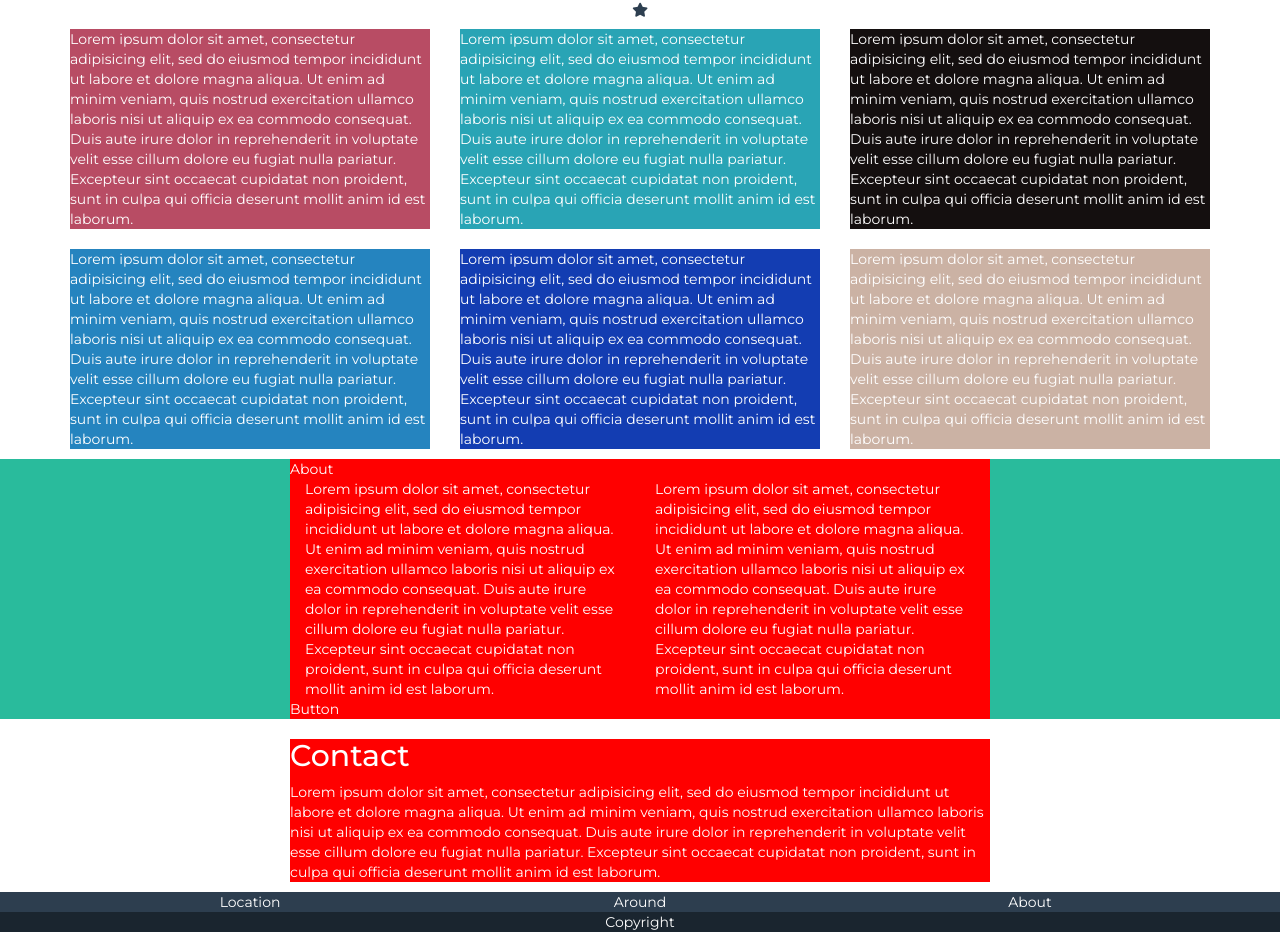
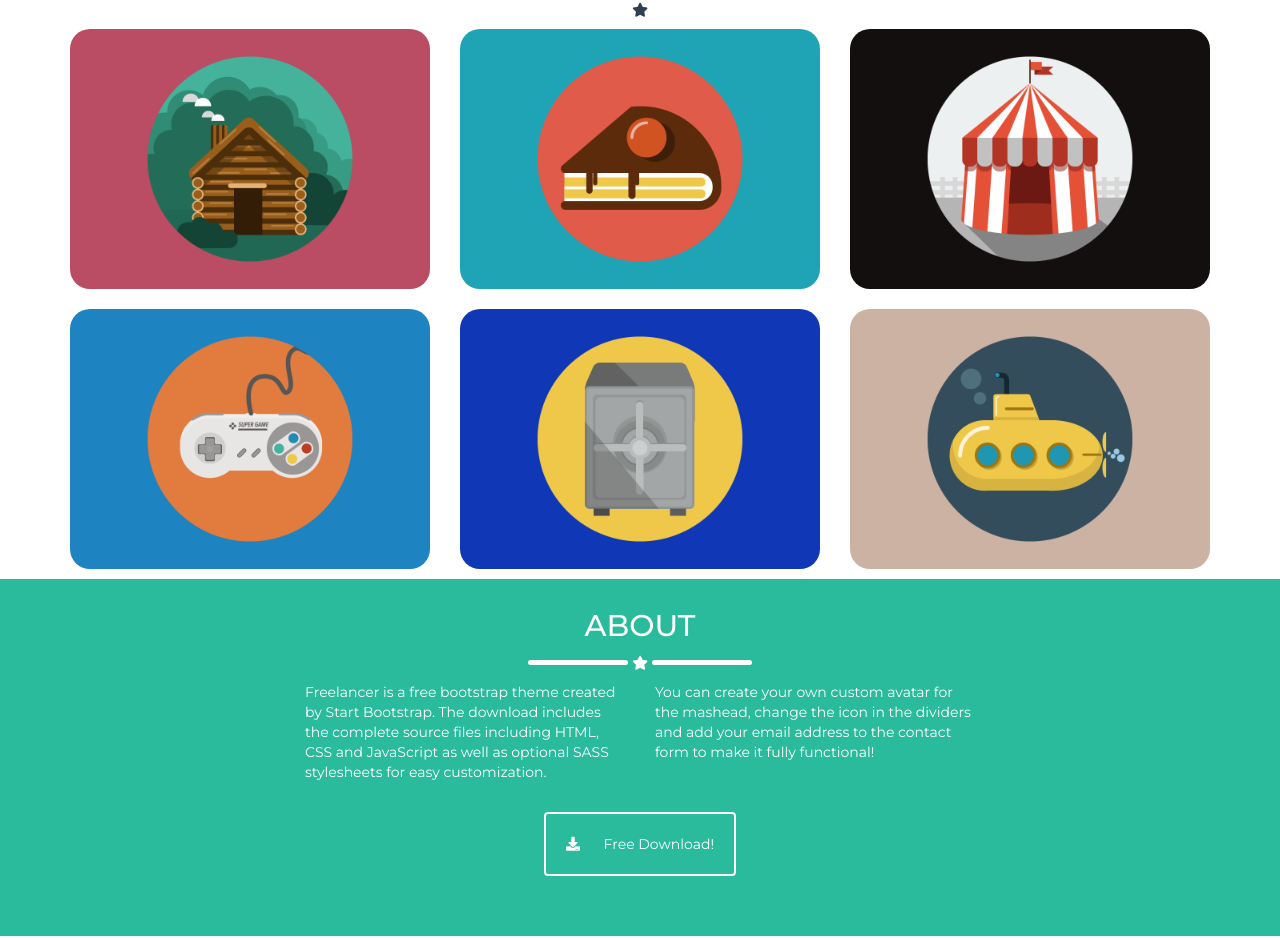
Before and after one commit to grecomatteo86/html-css-bootstrap-freelancer, a plain HTML site: page index.html in a window 1280 px wide. Shown: the part 506-1445 px from the top of the page. Drawn offline with nearby package versions, Linux system fonts and the light colour scheme.

Commit message:
xs_section_two commit

```diff
--- a/css/style.css
+++ b/css/style.css
@@ -38,7 +38,7 @@ body{
   height: 250px;
   margin: auto;
 }
-.box_image>img{
+img{
   width: 100%;
   height: 100%;
 }
@@ -55,39 +55,31 @@ body{
 /*section_one*/
 /*generals*/
 .main_box{
-  margin: 10px 0;
+  margin: 10px 0;;
+}
+.section_one img{
+  border-radius: 20px;
 }
 /*/generals*/
-.one{
-  background-color: rgb(184, 76, 100);
-}
-.two{
-  background-color: rgb(41, 164, 181);
-}
-.three{
-  background-color: rgb(20, 15, 15);
-}
-.four{
-  background-color: rgb(37, 132, 191);
-}
-.five{
-  background-color: rgb(19, 61, 178);
-}
-.six{
-  background-color: rgb(203, 178, 164);
-}
 /*/section_one*/
 /*section_two_about*/
 .my_container{
   max-width: 700px;
   margin: auto;
-  background-color: red;
 }
 .about{
-  /* text-align: center; */
+  padding: 10px 0;
 }
 .cta{
-  /* text-align: center; */
+  margin-top: 20px;
+  padding-bottom: 60px;
+}
+.border{
+  border: 2px solid white;
+  padding:20px;
+}
+.icon{
+  margin-right: 20px;
 }
 /*/section_two_about*/
 /*section_three_contact_me*/
@@ -105,6 +97,7 @@ h2{
 /*upper_footer*/
 /*/upper_footer*/
 /*/footer*/
+
 /*responsiveness*/
 /*xs_devices*/
 @media screen and (max-width:767px) {
@@ -125,6 +118,9 @@ h2{
     font-weight: 700;
     margin-top: 50px;
   }
+  .format_par{
+    font-size: 20px;
+  }
   .divider{
     margin: 25px 0;
     display: inline-block;
@@ -144,6 +140,13 @@ h2{
   .section_one .line{
     background-color: rgb(45, 63, 80);;
   }
+  /*box*/
+  .main_box{
+    width: 350px;
+    height: 250px;
+  }
+  /*/box*/
+
   /*/main*/
 }
 /*/xs_devices*/
--- a/index.html
+++ b/index.html
@@ -90,43 +90,43 @@
         <div class="row">
           <!--box_1-->
           <div class="col-xs-12 col-sm-6 col-md-4">
-            <div class="main_box one">
-              Lorem ipsum dolor sit amet, consectetur adipisicing elit, sed do eiusmod tempor incididunt ut labore et dolore magna aliqua. Ut enim ad minim veniam, quis nostrud exercitation ullamco laboris nisi ut aliquip ex ea commodo consequat. Duis aute irure dolor in reprehenderit in voluptate velit esse cillum dolore eu fugiat nulla pariatur. Excepteur sint occaecat cupidatat non proident, sunt in culpa qui officia deserunt mollit anim id est laborum.
+            <div class="main_box">
+              <img src="img/house.png" alt="">
             </div>
           </div>
           <!--/box_1-->
           <!--box_2-->
           <div class="col-xs-12 col-sm-6 col-md-4">
-            <div class="main_box two">
-              Lorem ipsum dolor sit amet, consectetur adipisicing elit, sed do eiusmod tempor incididunt ut labore et dolore magna aliqua. Ut enim ad minim veniam, quis nostrud exercitation ullamco laboris nisi ut aliquip ex ea commodo consequat. Duis aute irure dolor in reprehenderit in voluptate velit esse cillum dolore eu fugiat nulla pariatur. Excepteur sint occaecat cupidatat non proident, sunt in culpa qui officia deserunt mollit anim id est laborum.
+            <div class="main_box">
+              <img src="img/cake.png" alt="">
             </div>
           </div>
           <!--/box_2-->
           <!--box_3-->
           <div class="col-xs-12 col-sm-6 col-md-4">
-            <div class="main_box three">
-              Lorem ipsum dolor sit amet, consectetur adipisicing elit, sed do eiusmod tempor incididunt ut labore et dolore magna aliqua. Ut enim ad minim veniam, quis nostrud exercitation ullamco laboris nisi ut aliquip ex ea commodo consequat. Duis aute irure dolor in reprehenderit in voluptate velit esse cillum dolore eu fugiat nulla pariatur. Excepteur sint occaecat cupidatat non proident, sunt in culpa qui officia deserunt mollit anim id est laborum.
+            <div class="main_box">
+              <img src="img/circus.png" alt="">
             </div>
           </div>
           <!--/box_3-->
           <!--box_4-->
           <div class="col-xs-12 col-sm-6 col-md-4">
-            <div class="main_box four">
-              Lorem ipsum dolor sit amet, consectetur adipisicing elit, sed do eiusmod tempor incididunt ut labore et dolore magna aliqua. Ut enim ad minim veniam, quis nostrud exercitation ullamco laboris nisi ut aliquip ex ea commodo consequat. Duis aute irure dolor in reprehenderit in voluptate velit esse cillum dolore eu fugiat nulla pariatur. Excepteur sint occaecat cupidatat non proident, sunt in culpa qui officia deserunt mollit anim id est laborum.
+            <div class="main_box">
+              <img src="img/game.png" alt="">
             </div>
           </div>
           <!--/box_4-->
           <!--box_5-->
           <div class="col-xs-12 col-sm-6 col-md-4">
-            <div class="main_box five">
-              Lorem ipsum dolor sit amet, consectetur adipisicing elit, sed do eiusmod tempor incididunt ut labore et dolore magna aliqua. Ut enim ad minim veniam, quis nostrud exercitation ullamco laboris nisi ut aliquip ex ea commodo consequat. Duis aute irure dolor in reprehenderit in voluptate velit esse cillum dolore eu fugiat nulla pariatur. Excepteur sint occaecat cupidatat non proident, sunt in culpa qui officia deserunt mollit anim id est laborum.
+            <div class="main_box">
+              <img src="img/safe.png" alt="">
             </div>
           </div>
           <!--/box_5-->
           <!--box_6-->
           <div class="col-xs-12 col-sm-6 col-md-4">
-            <div class="main_box six">
-              Lorem ipsum dolor sit amet, consectetur adipisicing elit, sed do eiusmod tempor incididunt ut labore et dolore magna aliqua. Ut enim ad minim veniam, quis nostrud exercitation ullamco laboris nisi ut aliquip ex ea commodo consequat. Duis aute irure dolor in reprehenderit in voluptate velit esse cillum dolore eu fugiat nulla pariatur. Excepteur sint occaecat cupidatat non proident, sunt in culpa qui officia deserunt mollit anim id est laborum.
+            <div class="main_box">
+              <img src="img/submarine.png" alt="">
             </div>
           </div>
           <!--/box_6-->
@@ -136,27 +136,37 @@
     <!--/section_one-->
     <!--section_two_about-->
     <section class="color_secondary section_two">
-      <div class="my_container">
+      <div class="my_container color_secondary">
         <!--about-->
-        <div class="about">
-          About
+        <div class="about txt_cnt">
+          <h2 class="format_h2">ABOUT</h2>
+          <!--divider-->
+          <div class="divider">
+            <div class="line vert_align"></div>
+            <i class="fas fa-star vert_align star"></i>
+            <div class="line vert_align"></div>
+          </div>
+          <!--/divider-->
         </div>
         <!--about-->
         <!--texts-->
         <div class="container-fluid">
           <div class="row">
             <div class="col-xs-12 col-md-6">
-              Lorem ipsum dolor sit amet, consectetur adipisicing elit, sed do eiusmod tempor incididunt ut labore et dolore magna aliqua. Ut enim ad minim veniam, quis nostrud exercitation ullamco laboris nisi ut aliquip ex ea commodo consequat. Duis aute irure dolor in reprehenderit in voluptate velit esse cillum dolore eu fugiat nulla pariatur. Excepteur sint occaecat cupidatat non proident, sunt in culpa qui officia deserunt mollit anim id est laborum.
+              <p class="format_par">Freelancer is a free bootstrap theme created by Start Bootstrap. The download includes the complete source files including HTML, CSS and JavaScript as well as optional SASS stylesheets for easy customization.</p>
             </div>
             <div class="col-xs-12 col-md-6">
-              Lorem ipsum dolor sit amet, consectetur adipisicing elit, sed do eiusmod tempor incididunt ut labore et dolore magna aliqua. Ut enim ad minim veniam, quis nostrud exercitation ullamco laboris nisi ut aliquip ex ea commodo consequat. Duis aute irure dolor in reprehenderit in voluptate velit esse cillum dolore eu fugiat nulla pariatur. Excepteur sint occaecat cupidatat non proident, sunt in culpa qui officia deserunt mollit anim id est laborum.
+              <p class="format_par">You can create your own custom avatar for the mashead, change the icon in the dividers and add your email address to the contact form to make it fully functional!</p>
             </div>
           </div>
           <!--/texts-->
         </div>
         <!--cta-->
-        <div class="cta">
-          Button
+        <div class="cta txt_cnt">
+          <button type="button" class="btn btn-success color_secondary border">
+            <i class="icon fas fa-download"></i>
+            Free Download!
+          </button>
         </div>
         <!--/cta-->
       </div>
```
Also changed, not shown: img/cake.png (added), img/circus.png (added), img/game.png (added), img/house.png (added), img/safe.png (added), img/submarine.png (added), 1 other file.
